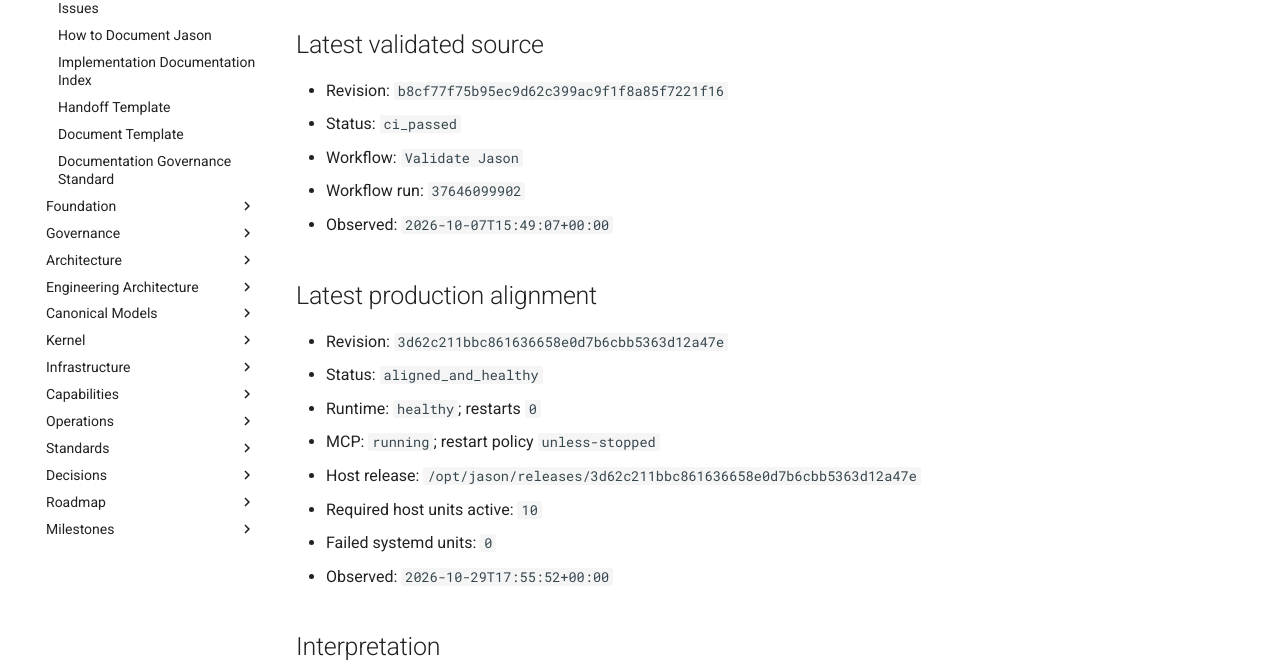
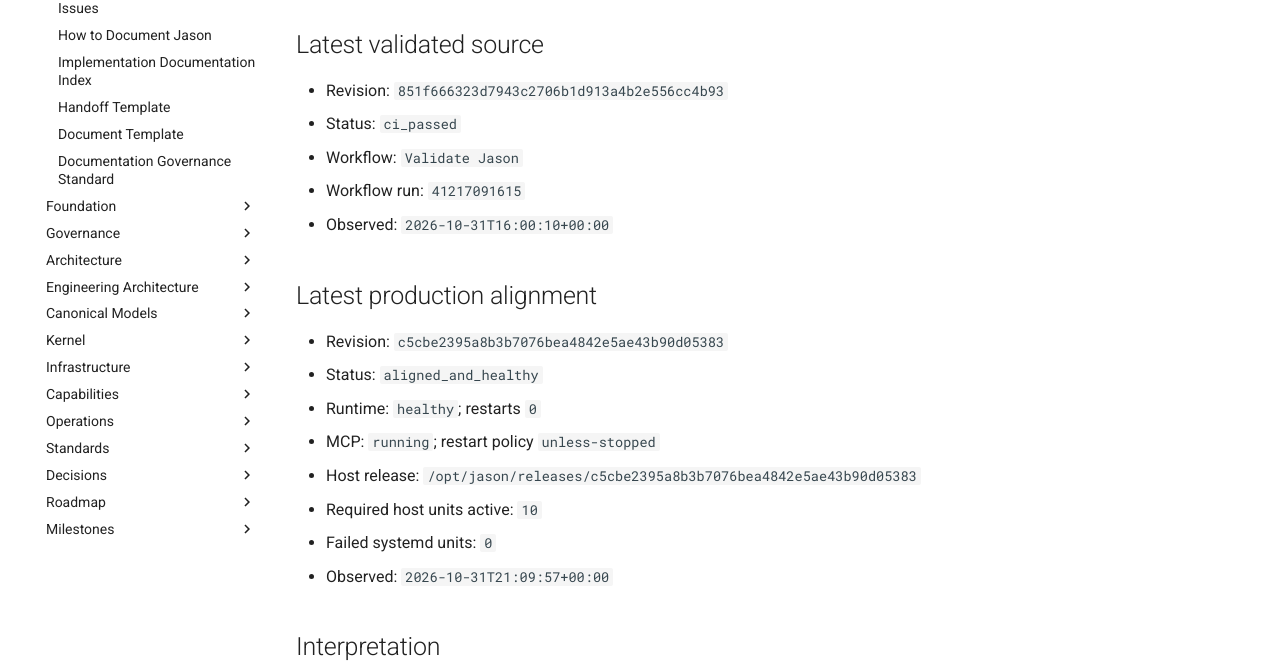
Before and after one commit to al-teamaot-com/jason, an MkDocs documentation site: the page built from docs/control/AUTOMATED-CHANGE-STATE.md, in a window 1280 px wide and 1163 px high. Shown: the part 337-1009 px from the top of the window. Built offline with MkDocs 1.6.1 and Material for MkDocs 9.7.7, drawn with Linux system fonts in a browser that asks for light colours; comment, search, counter and statistics services are not loaded.

Commit message:
Reconcile automated documentation state for c5cbe2395a8b

```diff
--- a/docs/control/AUTOMATED-CHANGE-STATE.md
+++ b/docs/control/AUTOMATED-CHANGE-STATE.md
@@ -8,22 +8,22 @@ This record is updated by Jason's post-success documentation reconciliation proc
 
 ## Latest validated source
 
-- Revision: `b8cf77f75b95ec9d62c399ac9f1f8a85f7221f16`
+- Revision: `851f666323d7943c2706b1d913a4b2e556cc4b93`
 - Status: `ci_passed`
 - Workflow: `Validate Jason`
-- Workflow run: `37646099902`
-- Observed: `2026-10-07T15:49:07+00:00`
+- Workflow run: `41217091615`
+- Observed: `2026-10-31T16:00:10+00:00`
 
 ## Latest production alignment
 
-- Revision: `3d62c211bbc861636658e0d7b6cbb5363d12a47e`
+- Revision: `c5cbe2395a8b3b7076bea4842e5ae43b90d05383`
 - Status: `aligned_and_healthy`
 - Runtime: `healthy`; restarts `0`
 - MCP: `running`; restart policy `unless-stopped`
-- Host release: `/opt/jason/releases/3d62c211bbc861636658e0d7b6cbb5363d12a47e`
+- Host release: `/opt/jason/releases/c5cbe2395a8b3b7076bea4842e5ae43b90d05383`
 - Required host units active: `10`
 - Failed systemd units: `0`
-- Observed: `2026-10-29T17:55:52+00:00`
+- Observed: `2026-10-31T21:09:57+00:00`
 
 ## Interpretation
 
```
Also changed, not shown: docs/control/AUTOMATED-CHANGE-STATE.json (+9 -9 lines).
